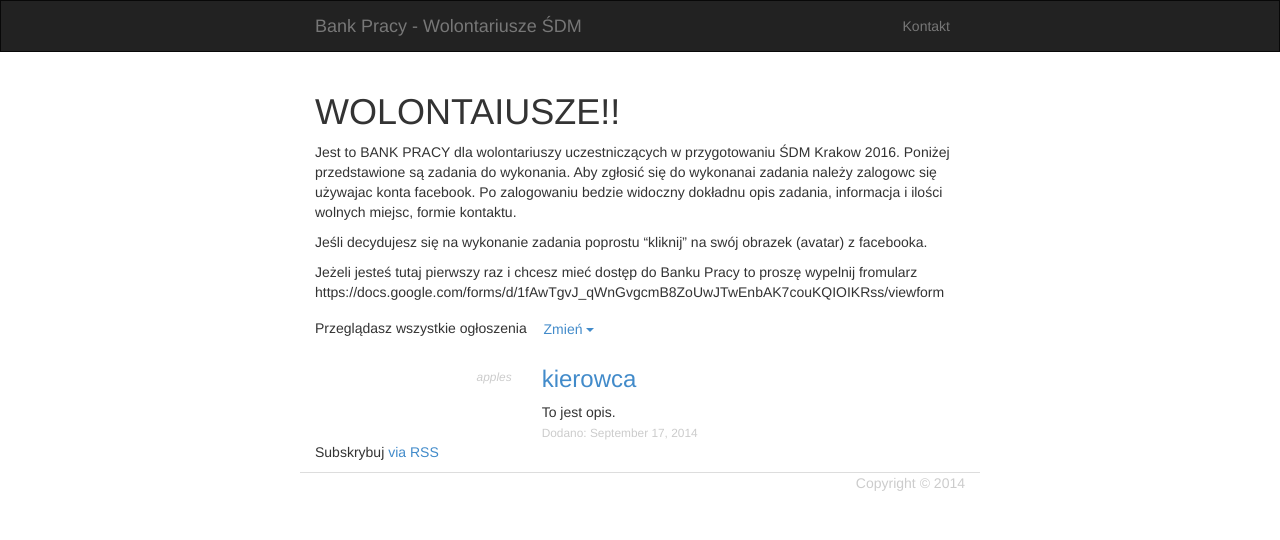
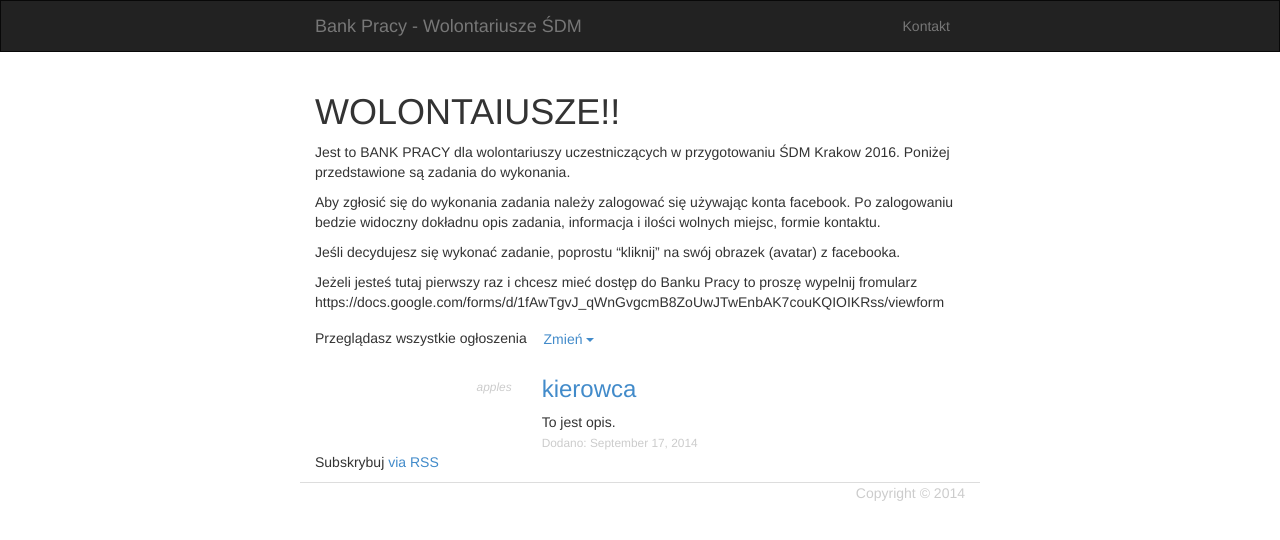
Before and after one commit to Krakow2016/tablica, a Jekyll site: the page built from index.html, in a window 1280 px wide. Shown: the top 540 px of the page. Built offline with Jekyll 4.4.1, drawn with Linux system fonts in a browser that asks for light colours.

Commit message:
Update index.markdown

```diff
--- a/_includes/index.markdown
+++ b/_includes/index.markdown
@@ -2,10 +2,11 @@
 
 Jest to BANK PRACY dla wolontariuszy uczestniczących w przygotowaniu ŚDM Krakow 2016.
 Poniżej przedstawione są zadania do wykonania.
-Aby zgłosić się do wykonanai zadania należy zalogowc się używajac konta facebook.
+
+Aby zgłosić się do wykonania zadania należy zalogować się używając konta facebook.
 Po zalogowaniu bedzie widoczny dokładnu opis zadania, informacja i ilości wolnych miejsc, formie kontaktu.
 
-Jeśli decydujesz się na wykonanie zadania poprostu "kliknij" na swój obrazek (avatar) z facebooka.
+Jeśli decydujesz się wykonać zadanie, poprostu "kliknij" na swój obrazek (avatar) z facebooka.
 
 Jeżeli jesteś tutaj pierwszy raz i chcesz mieć dostęp do Banku Pracy to proszę wypelnij fromularz
 https://docs.google.com/forms/d/1fAwTgvJ_qWnGvgcmB8ZoUwJTwEnbAK7couKQIOIKRss/viewform
```
